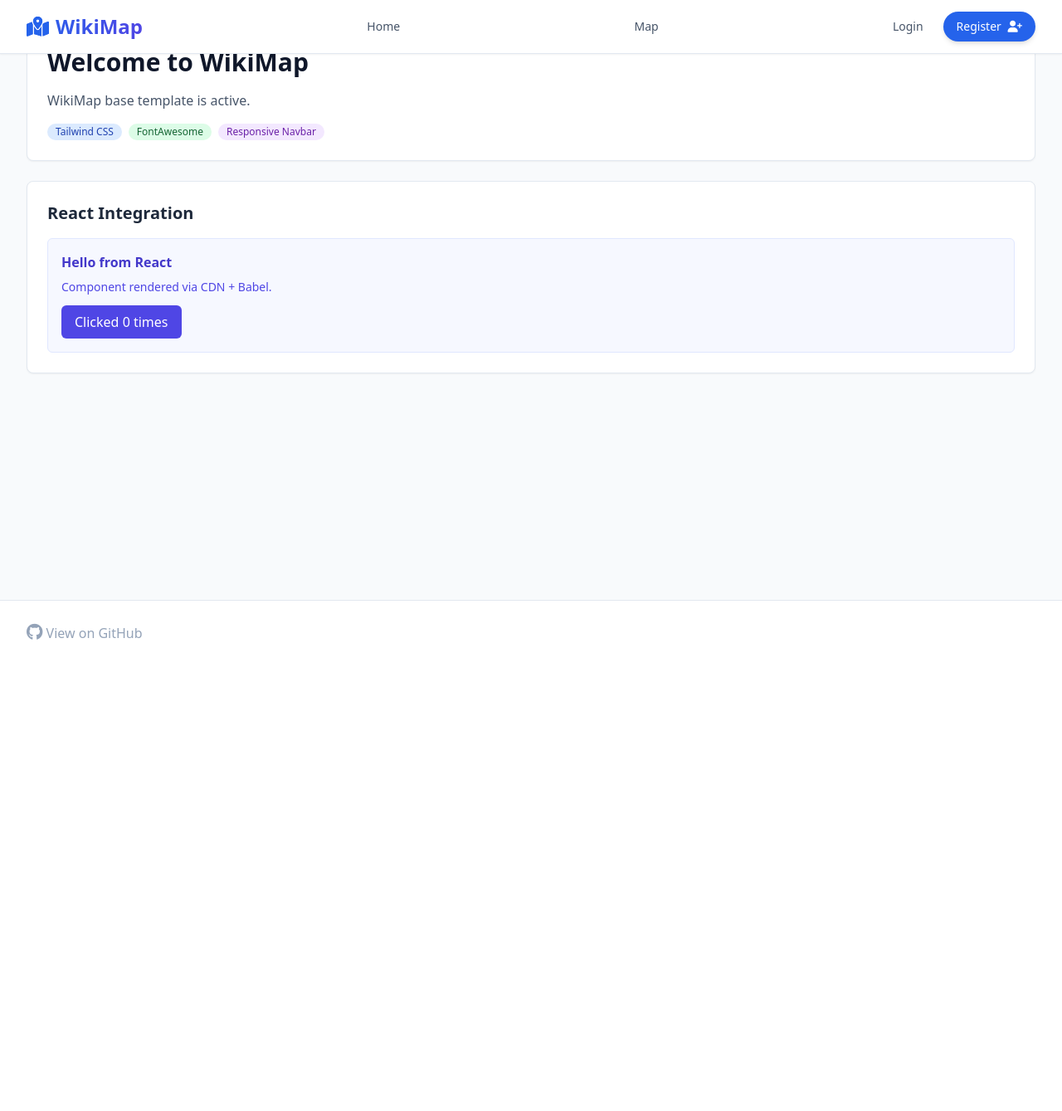
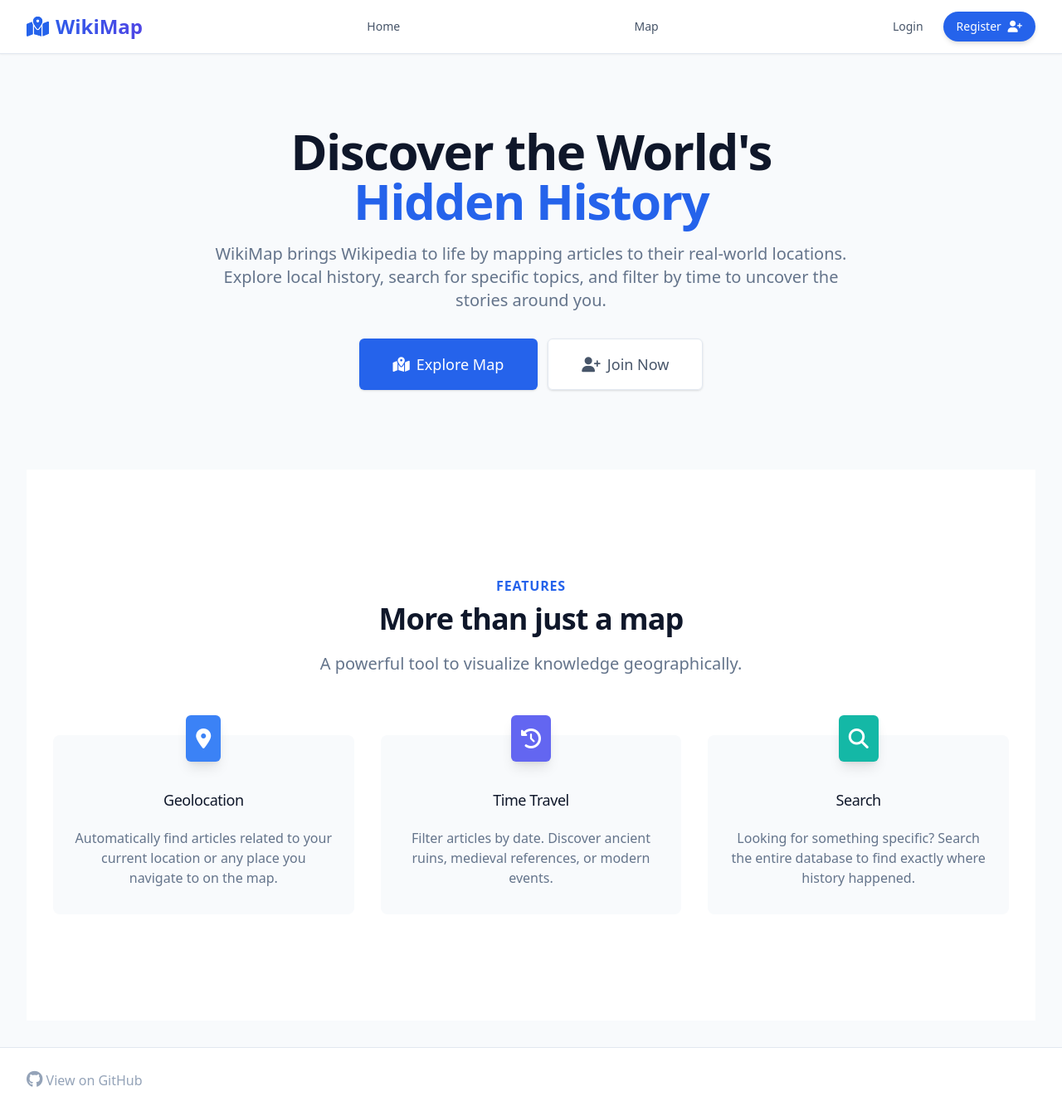
Before and after one commit to aidan-mcphee/Web_CA2, a Django app: template ca2_application/templates/wikimap/index.html in a window 1280 px wide. Shown: the whole page at 83% size. Before the commit the page ends 771 px from the top, so only its background shows below. Run offline with Django 4.2, Linux system fonts and the light colour scheme; the template is opened without the code that fills it, so the values that code supplies are empty; parts of the project's set-up code (start-up, migrations or seed data) failed here and were passed over; some libraries are stand-ins or nearby versions.

Commit message:
updated index page

```diff
--- a/ca2_application/templates/wikimap/index.html
+++ b/ca2_application/templates/wikimap/index.html
@@ -1,60 +1,99 @@
 {% extends 'base.html' %}
 
 {% block content %}
-<div class="space-y-6">
-    <!-- Tailwind Content -->
-    <div class="bg-white p-6 rounded-lg shadow-sm border border-slate-200">
-        <h1 class="text-3xl font-bold text-slate-900 mb-4">Welcome to WikiMap</h1>
-        <p class="text-slate-600 mb-4">
-            WikiMap base template is active.
-        </p>
-        <div class="flex space-x-2">
-            <span class="inline-flex items-center px-2.5 py-0.5 rounded-full text-xs font-medium bg-blue-100 text-blue-800">
-                Tailwind CSS
-            </span>
-            <span class="inline-flex items-center px-2.5 py-0.5 rounded-full text-xs font-medium bg-green-100 text-green-800">
-                FontAwesome
-            </span>
-            <span class="inline-flex items-center px-2.5 py-0.5 rounded-full text-xs font-medium bg-purple-100 text-purple-800">
-                Responsive Navbar
-            </span>
+<div class="relative overflow-hidden">
+    <!-- Hero Section -->
+    <div class="relative pt-6 pb-16 sm:pb-24">
+        <div class="mt-16 mx-auto max-w-7xl px-4 sm:mt-24 sm:px-6">
+            <div class="text-center">
+                <h1 class="text-4xl tracking-tight font-extrabold text-slate-900 sm:text-5xl md:text-6xl">
+                    <span class="block">Discover the World's</span>
+                    <span class="block text-blue-600">Hidden History</span>
+                </h1>
+                <p class="mt-3 max-w-md mx-auto text-base text-slate-500 sm:text-lg md:mt-5 md:text-xl md:max-w-3xl">
+                    WikiMap brings Wikipedia to life by mapping articles to their real-world locations.
+                    Explore local history, search for specific topics, and filter by time to uncover the stories around you.
+                </p>
+                <div class="mt-5 max-w-md mx-auto sm:flex sm:justify-center md:mt-8">
+                    <div class="rounded-md shadow">
+                        <a href="{% url 'map' %}" class="w-full flex items-center justify-center px-8 py-3 border border-transparent text-base font-medium rounded-md text-white bg-blue-600 hover:bg-blue-700 md:py-4 md:text-lg md:px-10 transition-colors">
+                            <i class="fa-solid fa-map-location-dot mr-2"></i> Explore Map
+                        </a>
+                    </div>
+                    {% if not user.is_authenticated %}
+                    <div class="mt-3 rounded-md shadow sm:mt-0 sm:ml-3">
+                        <a href="{% url 'signup' %}" class="w-full flex items-center justify-center px-8 py-3 border border-slate-200 text-base font-medium rounded-md text-slate-600 bg-white hover:bg-slate-50 md:py-4 md:text-lg md:px-10 transition-colors">
+                            <i class="fa-solid fa-user-plus mr-2"></i> Join Now
+                        </a>
+                    </div>
+                    {% endif %}
+                </div>
+            </div>
         </div>
     </div>
 
-    <!-- React Root -->
-    <div class="bg-white p-6 rounded-lg shadow-sm border border-slate-200">
-        <h2 class="text-xl font-semibold text-slate-800 mb-4">React Integration</h2>
-        <div id="react-test-root"></div>
+    <!-- Feature Section -->
+    <div class="relative bg-white py-16 sm:py-24 lg:py-32">
+        <div class="mx-auto max-w-md px-4 text-center sm:max-w-3xl sm:px-6 lg:px-8 lg:max-w-7xl">
+            <h2 class="text-base font-semibold tracking-wider text-blue-600 uppercase">Features</h2>
+            <p class="mt-2 text-3xl font-extrabold text-slate-900 tracking-tight sm:text-4xl">
+                More than just a map
+            </p>
+            <p class="mt-5 max-w-prose mx-auto text-xl text-slate-500">
+                A powerful tool to visualize knowledge geographically.
+            </p>
+            <div class="mt-12">
+                <div class="grid grid-cols-1 gap-8 sm:grid-cols-2 lg:grid-cols-3">
+                    <div class="pt-6">
+                        <div class="flow-root bg-slate-50 rounded-lg px-6 pb-8">
+                            <div class="-mt-6">
+                                <div>
+                                    <span class="inline-flex items-center justify-center p-3 bg-blue-500 rounded-md shadow-lg">
+                                        <i class="fa-solid fa-location-dot text-white text-2xl"></i>
+                                    </span>
+                                </div>
+                                <h3 class="mt-8 text-lg font-medium text-slate-900 tracking-tight">Geolocation</h3>
+                                <p class="mt-5 text-base text-slate-500">
+                                    Automatically find articles related to your current location or any place you navigate to on the map.
+                                </p>
+                            </div>
+                        </div>
+                    </div>
+
+                    <div class="pt-6">
+                        <div class="flow-root bg-slate-50 rounded-lg px-6 pb-8">
+                            <div class="-mt-6">
+                                <div>
+                                    <span class="inline-flex items-center justify-center p-3 bg-indigo-500 rounded-md shadow-lg">
+                                        <i class="fa-solid fa-clock-rotate-left text-white text-2xl"></i>
+                                    </span>
+                                </div>
+                                <h3 class="mt-8 text-lg font-medium text-slate-900 tracking-tight">Time Travel</h3>
+                                <p class="mt-5 text-base text-slate-500">
+                                    Filter articles by date. Discover ancient ruins, medieval references, or modern events.
+                                </p>
+                            </div>
+                        </div>
+                    </div>
+
+                    <div class="pt-6">
+                        <div class="flow-root bg-slate-50 rounded-lg px-6 pb-8">
+                            <div class="-mt-6">
+                                <div>
+                                    <span class="inline-flex items-center justify-center p-3 bg-teal-500 rounded-md shadow-lg">
+                                        <i class="fa-solid fa-magnifying-glass text-white text-2xl"></i>
+                                    </span>
+                                </div>
+                                <h3 class="mt-8 text-lg font-medium text-slate-900 tracking-tight">Search</h3>
+                                <p class="mt-5 text-base text-slate-500">
+                                    Looking for something specific? Search the entire database to find exactly where history happened.
+                                </p>
+                            </div>
+                        </div>
+                    </div>
+                </div>
+            </div>
+        </div>
     </div>
 </div>
 {% endblock %}
-
-{% block extra_scripts %}
-<script type="text/babel">
-    // Simple React Component
-    const TestComponent = () => {
-        const [count, setCount] = React.useState(0);
-
-        return (
-            <div className="p-4 border border-indigo-100 rounded-md bg-indigo-50/50">
-                <h3 className="font-bold text-indigo-700 mb-2">Hello from React</h3>
-                <p className="text-sm text-indigo-600 mb-3">
-                    Component rendered via CDN + Babel.
-                </p>
-                <button
-                    onClick={() => setCount(count + 1)}
-                    className="px-4 py-2 bg-indigo-600 text-white rounded-md hover:bg-indigo-700 transition"
-                >
-                    Clicked {count} times
-                </button>
-            </div>
-        );
-    };
-
-    const rootElement = document.getElementById('react-test-root');
-    if (rootElement) {
-        const root = ReactDOM.createRoot(rootElement);
-        root.render(<TestComponent />);
-    }
-</script>
-{% endblock %}
```
